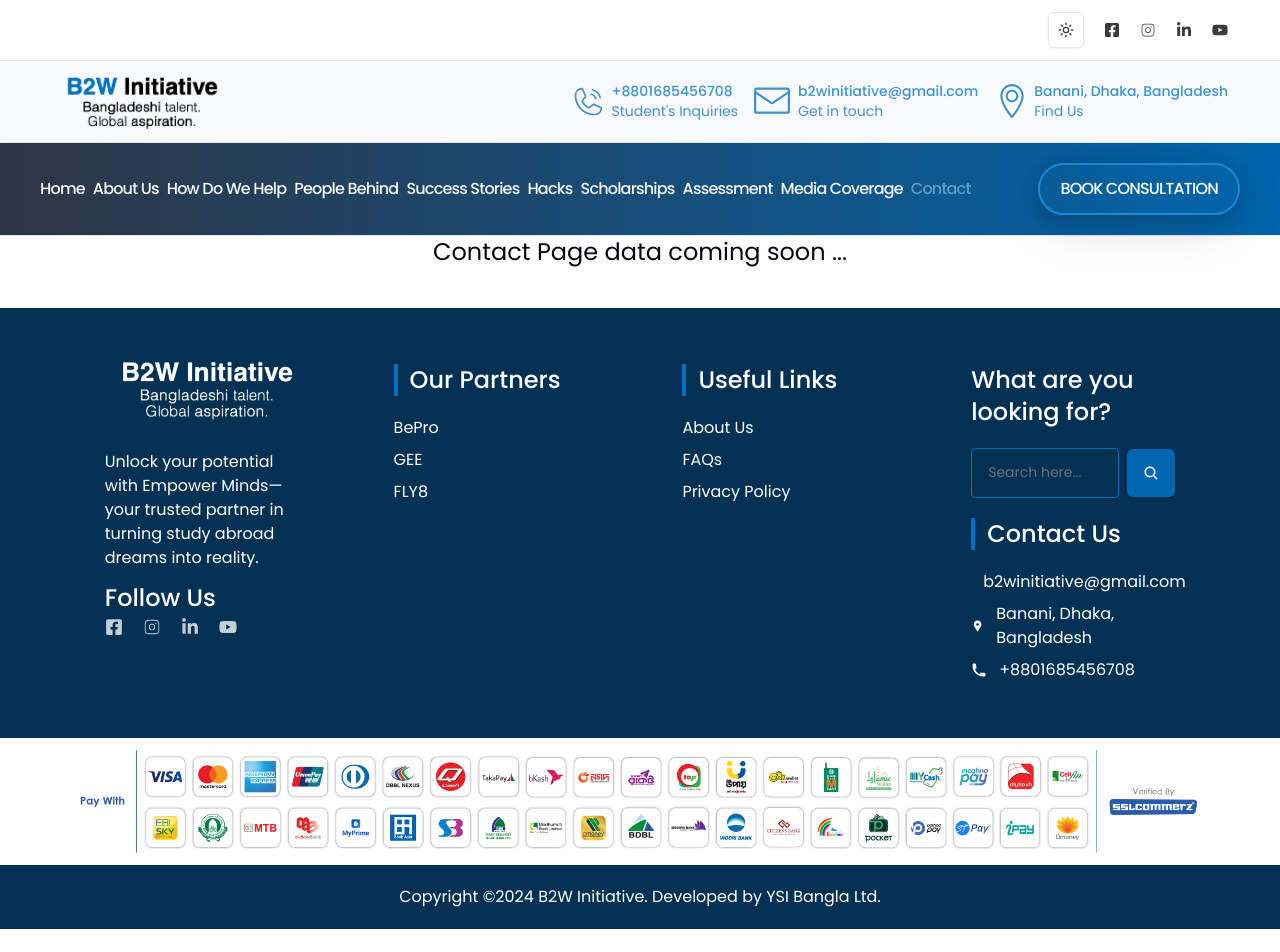
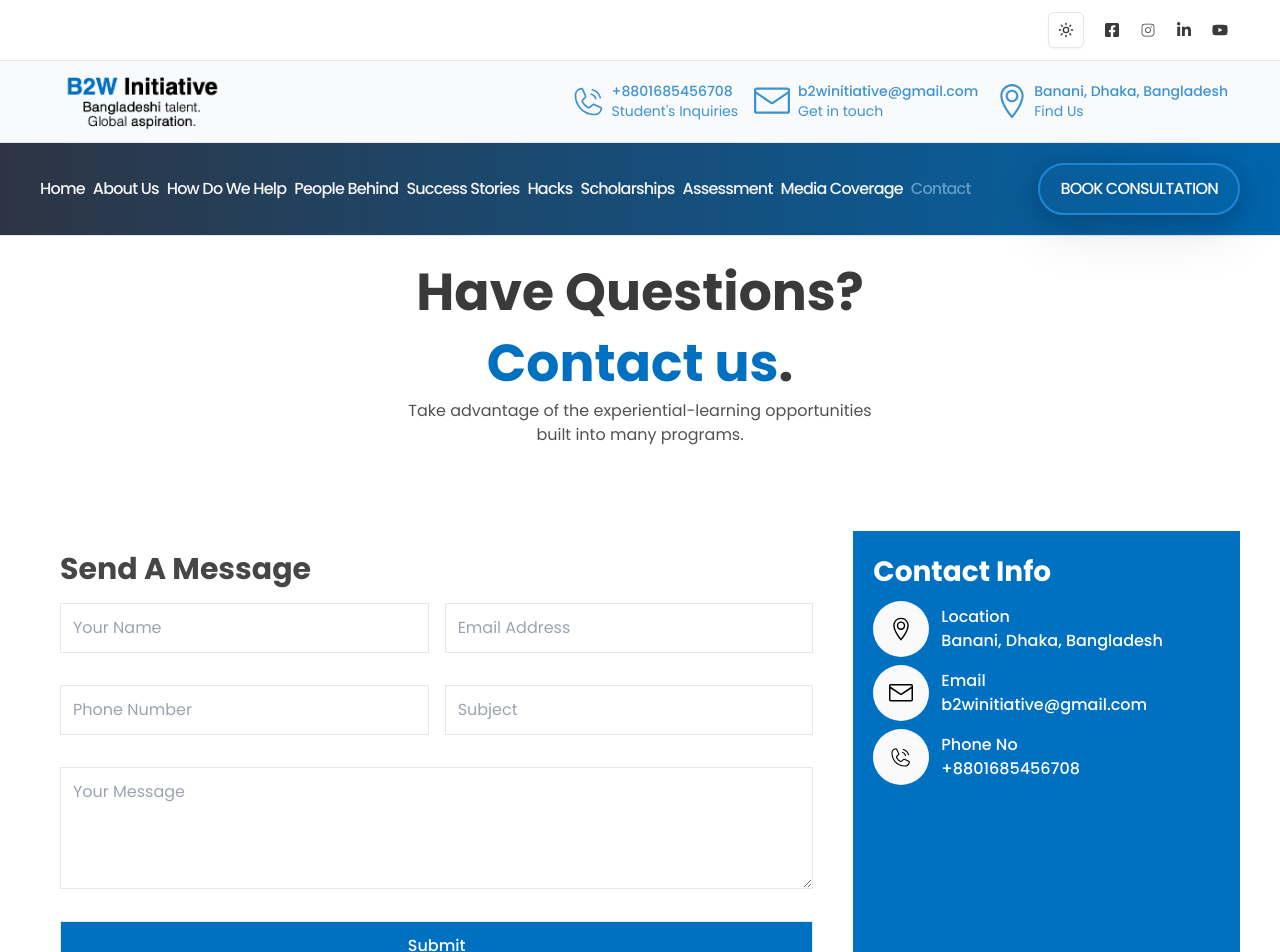
Before and after one commit to wpseemol/b2wi-development, a Next.js app: page /contact in a window 1280 px wide. Shown: the top 952 px of the page. Before the commit the page ends 929 px from the top, so only its background shows below. Built offline with nearby package versions, Linux system fonts and the light colour scheme.

Commit message:
top bar postion change

```diff
--- a/app/_components/footer/footer.tsx
+++ b/app/_components/footer/footer.tsx
@@ -10,7 +10,7 @@ import EmailSendButton from './email-send-input';
 export default function Footer() {
     return (
         <footer className="bg-[#023153] dark:bg-[#02223a] text-white">
-            <section className="container mx-auto flex md:flex-row flex-col md:justify-evenly items-start md:py-14 py-8 md:gap-0 gap-7">
+            <section className="container mx-auto flex md:flex-row flex-col md:justify-evenly items-start md:py-14 py-8 md:gap-0 gap-7 md:pb-8">
                 {/* site inform */}
 
                 <div className="xl:w-[calc(25%-3.5rem)] md:w-1/4 w-full xl:px-5">
@@ -156,7 +156,7 @@ export default function Footer() {
                 {/* Quick Links */}
             </section>
 
-            <section className="bg-white">
+            {/* <section className="bg-white">
                 <figure className="mx-auto w-fit">
                     <Image
                         src={'/images/Payment-Banner_Jul24_V1-02-2048x229.png'}
@@ -165,8 +165,8 @@ export default function Footer() {
                         alt="ssl commerz banare"
                     />
                 </figure>
-            </section>
-            <section className="container mx-auto">
+            </section> */}
+            <section className="container mx-auto border-t ">
                 <p className="text-center md:py-5 py-3 text-base">
                     Copyright ©2024 B2W Initiative. Developed by YSI Bangla Ltd.{' '}
                 </p>
--- /dev/null
+++ b/app/_components/header/header-menu-sticky.tsx
@@ -0,0 +1,29 @@
+'use client';
+
+import { useEffect, useState } from 'react';
+import NavMenu from './nav-menu';
+
+export default function HeaderMenuSticky() {
+    const [scrollYPosition, setScrollYPosition] = useState<number>(0);
+    useEffect(() => {
+        const handleScroll = () => {
+            setScrollYPosition(window.scrollY);
+        };
+
+        window.addEventListener('scroll', handleScroll);
+
+        return () => {
+            window.removeEventListener('scroll', handleScroll);
+        };
+    }, []);
+
+    return (
+        <nav
+            className={`fixed left-0 w-screen duration-200 bg-gradient-to-r from-[#2d3544] to-[#0165ac] border-y-[1px] border-neutral-100/30 md:py-5 py-4 dark:bg-gradient-to-r dark:from-[#224a94] dark:to-[#17174b] md:px-3 px-2 $
+            z-50 ${scrollYPosition >= 240 ? 'top-0' : '-top-[10rem]'}
+
+            ${scrollYPosition >= 200 ? '' : 'hidden'}`}>
+            <NavMenu />
+        </nav>
+    );
+}
--- a/app/_components/header/header.tsx
+++ b/app/_components/header/header.tsx
@@ -1,10 +1,12 @@
+import HeaderMenuSticky from './header-menu-sticky';
 import NavMenu from './nav-menu';
 import TopContactInfo from './top-contact-info';
 import TopMenu from './top-menu';
 
 export default function Header() {
     return (
-        <header>
+        <header className="">
+            <HeaderMenuSticky />
             <section className="border-b relative z-10 bg-white dark:bg-[#030712]">
                 <TopMenu />
             </section>
@@ -12,7 +14,7 @@ export default function Header() {
                 <TopContactInfo />
             </section>
 
-            <section className="bg-gradient-to-r from-[#2d3544] to-[#0165ac] border-y md:py-5 py-4 dark:bg-gradient-to-r dark:from-[#224a94] dark:to-[#17174b] md:px-3 px-2">
+            <section className="bg-gradient-to-r from-[#2d3544] to-[#0165ac] border-y md:py-5 py-4 dark:bg-gradient-to-r dark:from-[#224a94] dark:to-[#17174b] md:px-3 px-2 ">
                 <NavMenu />
             </section>
         </header>
--- /dev/null
+++ b/app/contact/_components/contact-info-setion.tsx
@@ -0,0 +1,46 @@
+import { GoMail } from 'react-icons/go';
+import { PiPhoneCallLight } from 'react-icons/pi';
+import { TfiLocationPin } from 'react-icons/tfi';
+
+export default function ContactInfoSection() {
+    return (
+        <div className="bg-primaryColor p-5 h-full">
+            <div className="text-white space-y-2">
+                <h2 className="text-[28px] font-bold">Contact Info</h2>
+                {/* location  */}
+
+                <div className="flex gap-3 items-center">
+                    <span className="w-14 h-14 bg-neutral-50 rounded-full text-black flex justify-center items-center text-2xl">
+                        <TfiLocationPin className="group-hover:scale-105 duration-100" />
+                    </span>
+                    <div className="text-nowrap">
+                        <h3 className=" font-medium">Location</h3>
+                        <p className="font-medium">Banani, Dhaka, Bangladesh</p>
+                    </div>
+                </div>
+                {/* location  */}
+                {/* email */}
+                <div className="flex gap-3 items-center">
+                    <span className="w-14 h-14 bg-neutral-50 rounded-full text-black flex justify-center items-center text-2xl">
+                        <GoMail className="group-hover:scale-105 duration-100" />
+                    </span>
+                    <div className="text-nowrap">
+                        <h3 className=" font-medium">Email</h3>
+                        <p className="font-medium">⁠b2winitiative@gmail.com</p>
+                    </div>
+                </div>
+                {/* email */}
+
+                <div className="flex gap-3 items-center">
+                    <span className="w-14 h-14 bg-neutral-50 rounded-full text-black flex justify-center items-center text-2xl">
+                        <PiPhoneCallLight className="group-hover:scale-105 duration-100" />
+                    </span>
+                    <div className="text-nowrap">
+                        <h3 className=" font-medium">Phone No</h3>
+                        <p className="font-medium">+8801685456708</p>
+                    </div>
+                </div>
+            </div>
+        </div>
+    );
+}
--- /dev/null
+++ b/app/contact/_components/send-message-section.tsx
@@ -0,0 +1,56 @@
+export default function SendMessageSection() {
+    return (
+        <div className=" col-span-2  h-full p-5 pb-0 ">
+            <h2 className="text-3xl font-bold mb-4 text-neutral-800/85 ">
+                Send A Message
+            </h2>
+            <form action="" className="grid grid-cols-2 gap-x-4 gap-y-8">
+                <input
+                    type="text"
+                    name="name"
+                    id="name"
+                    placeholder="Your Name"
+                    className="border focus-visible:outline-none p-3"
+                    required
+                />
+                <input
+                    type="email"
+                    name="email"
+                    id="email"
+                    placeholder="Email Address"
+                    className="border focus-visible:outline-none p-3"
+                    required
+                />
+                <input
+                    type="text"
+                    name="phone-number"
+                    id="phone-number"
+                    placeholder="Phone Number"
+                    className="border focus-visible:outline-none p-3"
+                    required
+                />
+                <input
+                    type="text"
+                    name="subject"
+                    id="subject"
+                    placeholder="Subject"
+                    className="border focus-visible:outline-none p-3"
+                    required
+                />
+                <textarea
+                    name="your-message"
+                    id="your-message"
+                    placeholder="Your Message"
+                    rows={4}
+                    cols={50}
+                    required
+                    className="col-span-2 border focus-visible:outline-none p-3"></textarea>
+                <button
+                    type="submit"
+                    className="col-span-2 border focus-visible:outline-none bg-primaryColor text-white py-3 font-medium ">
+                    Submit
+                </button>
+            </form>
+        </div>
+    );
+}
--- a/app/contact/page.tsx
+++ b/app/contact/page.tsx
@@ -1,10 +1,23 @@
+import ContactInfoSection from './_components/contact-info-setion';
+import SendMessageSection from './_components/send-message-section';
+
 export default function ContactPage() {
     return (
-        <main>
-            <section>
-                <p className="text-2xl text-center mb-10">
-                    Contact Page data coming soon ...
+        <main className="container mx-auto">
+            <section className="text-center py-5 md:mb-16 mb-10">
+                <h2 className="text-neutral-900/85 text-[52px] font-bold leading-snug">
+                    Have Questions? <br />
+                    <span className="text-primaryColor">Contact us</span>.
+                </h2>
+                <p className="font-normal text-neutral-800/80">
+                    Take advantage of the experiential-learning opportunities
+                    <br />
+                    built into many programs.
                 </p>
+            </section>
+            <section className="grid md:grid-cols-3 grid-cols-1 items-center gap-5 md:mb-16 mb-10">
+                <SendMessageSection />
+                <ContactInfoSection />
             </section>
         </main>
     );
```
